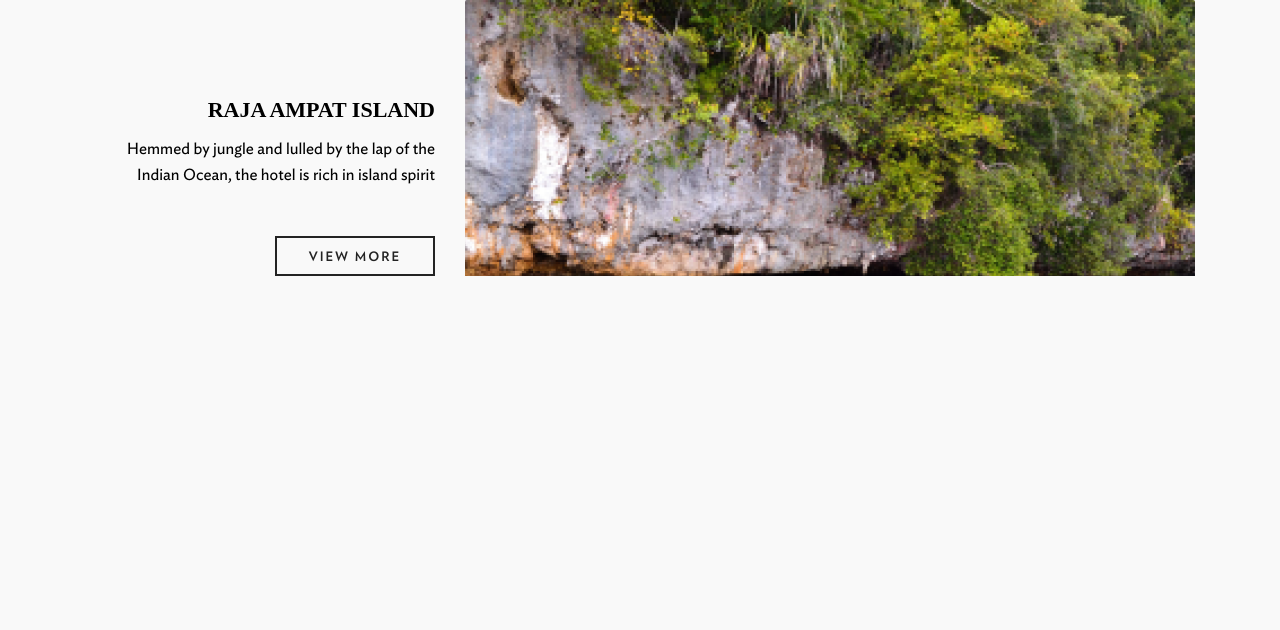
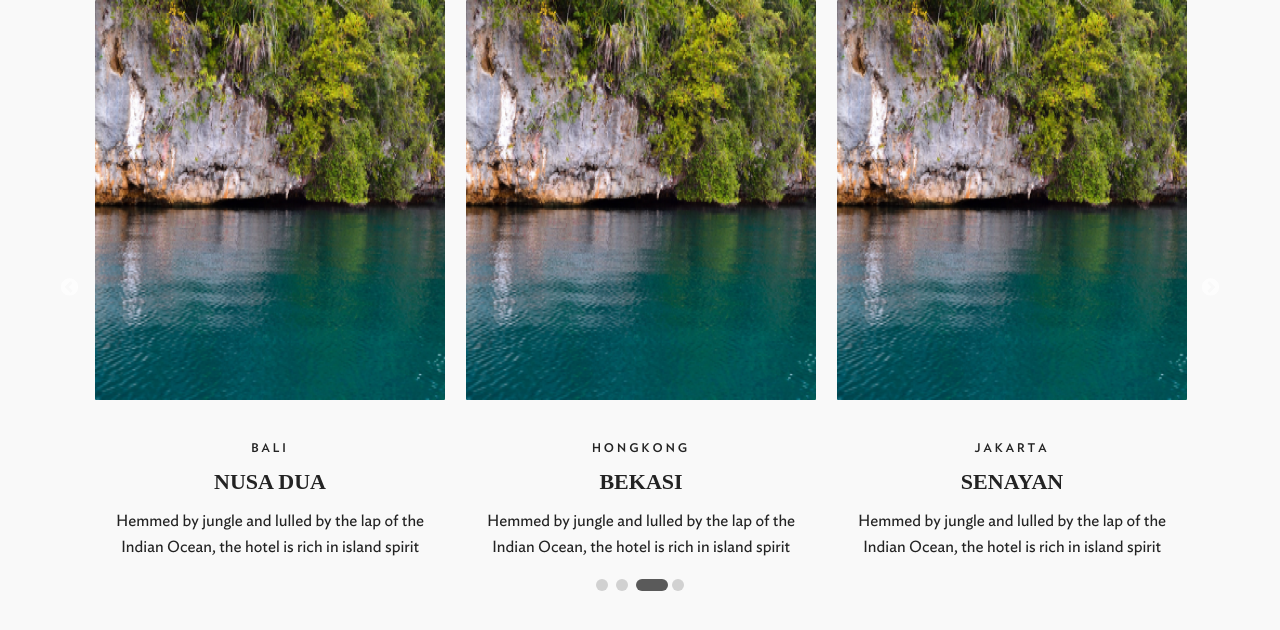
Before and after one commit to clevara-dev-id/the-maj-group-old, a React (Create React App) app: page / in a window 1280 px wide. Shown: the top 630 px of the page. Built offline with nearby package versions, Linux system fonts and the light colour scheme; a web font is replaced by a local one.

Commit message:
Add cardImageTopDownComponent

```diff
--- /dev/null
+++ b/src/components/base_components/base/cardImageTopDown/CardImage.js
@@ -0,0 +1,92 @@
+import React from 'react'
+import styled from 'styled-components'
+import { ButtonOutline } from '..'
+
+const CardImage = props => {
+    return (
+        <Container style={props.containerStyle}>
+            {props.reversed ? (
+                <>
+                    <Group margin="0 0 48px 0" style={props.groupStyle}>
+                        <Caps1>{props.caps}</Caps1>
+                        <H2>{props.head}</H2>
+                        <P width="350px">{props.desc}</P>
+                    </Group>
+                    <img
+                        src={props.image}
+                        style={{width: "350px", height: "400px", ...props.imageStyle}}
+                        alt="card-img-top-down"
+                    />
+                </>
+            ) : (
+                <>
+                    <img
+                        src={props.image}
+                        style={{width: "350px", height: "400px",...props.imageStyle}}
+                        alt="card-img-top-down"
+                    />
+                    <Group margin="40px 0 0 0" style={props.groupStyle}>
+                        <Caps1>{props.caps}</Caps1>
+                        <H2>{props.head}</H2>
+                        <P width="350px">{props.desc}</P>
+                    </Group>
+                </>
+            )}
+            {/* <Button
+                margin={props.reversed? "40px 0 0 0": "48px 0 0 0"}
+                buttonName="View More"
+                {...props}
+            /> */}
+        </Container>
+    )
+}
+
+const Container = styled.div(
+    props => ({
+        display: "flex",
+        flexDirection: "column",
+        alignItems: "center",
+        margin: props.margin,
+        padding: props.padding,
+        boxSizing: "border-box"
+    })
+)
+
+const Group = styled.div(
+    props => ({
+        textAlign: "center",
+        margin: props.margin,
+        padding: props.padding,
+    })
+)
+
+const Caps1 = styled.h5(
+    props => ({
+        textTransform: "uppercase",
+        margin: props.margin,
+        padding: props.padding
+    })
+)
+
+const H2 = styled.h2(
+    props => ({
+        textTransform: "uppercase",
+        margin: props.margin,
+        padding: props.padding,
+    })
+)
+
+const P = styled.p(
+    props => ({
+        margin: props.margin,
+        padding: props.padding,
+        width: props.width,
+        height: props.height,
+    })
+)
+
+// const Button = styled(ButtonOutline)`
+//     margin: ${props => props.margin};
+// `;
+
+export default CardImage
--- /dev/null
+++ b/src/components/base_components/base/cardImageTopDown/SliderCardImage.js
@@ -0,0 +1,74 @@
+import React, { Component } from 'react'
+import Slider from "react-slick"
+import styled from 'styled-components'
+import CardImage from './CardImage'
+import './styles.css'
+
+export class SliderCardImage extends Component {
+    constructor(props) {
+        super(props)
+
+        this.state = {
+             localStore: []
+        }
+    }
+
+    static getDerivedStateFromProps(nextProps, prevState) {
+        if (nextProps.store !== prevState.localStore) {
+            console.log(nextProps.store)
+            return {
+                localStore: nextProps.store
+            }
+        }
+    }
+
+    render() {
+
+        const settings = {
+            dots: true,
+            infinite: true,
+            speed: 500,
+            slidesToShow: 3,
+            slidesToScroll: 1,
+            autoplay: true,
+            autoplaySpeed: 2000,
+            pauseOnHover: true,
+            customPaging: i => (
+                <div
+                    id="dots"
+                />
+            )
+        }
+
+        return (
+            <Container id="card-img-top-down">
+                <Slider
+                    {...settings}
+                >
+                    {this.state.localStore && this.state.localStore.map((item, i) => (
+                        <div>
+                            <CardImage
+                                {...this.props}
+                                image={item.image}
+                                caps={item.caps}
+                                head={item.head}
+                                desc={item.desc}
+                            />
+                        </div>
+                    ))}
+                </Slider>
+            </Container>
+        )
+    }
+}
+
+const Container = styled.div(
+    props => ({
+        width: "1111px",
+        height: "652px",
+        margin: props.margin,
+        padding: props.padding,
+    })
+)
+
+export default SliderCardImage
--- /dev/null
+++ b/src/components/base_components/base/cardImageTopDown/styles.css
@@ -0,0 +1,31 @@
+
+#card-img-top-down ul.slick-dots {
+    box-sizing: border-box;
+    margin: 0;
+    padding: 0;
+}
+
+
+#card-img-top-down ul.slick-dots li {
+    margin: 0;
+    padding: 0;
+}
+
+#card-img-top-down ul.slick-dots li.slick-active {
+    margin-right: 16px;
+}
+
+#card-img-top-down #dots {
+    border-radius: 8px;
+    width: 12px;
+    margin: 4px;
+    height: 12px;
+    opacity: 0.25;
+    background-color: #5A5A5A;
+}
+
+#card-img-top-down .slick-active #dots {
+    opacity: 1;
+    width: 32px;
+    margin: 4px;
+}
--- a/src/views/Home.js
+++ b/src/views/Home.js
@@ -22,6 +22,8 @@ import {
   Title,
   CardImageRight,
 } from '../components/base_components/base'
+import CardImage from '../components/base_components/base/cardImageTopDown/CardImage'
+import SliderCardImage from '../components/base_components/base/cardImageTopDown/SliderCardImage'
 
 export default class Home extends Component {
   constructor(props){
@@ -52,13 +54,55 @@ export default class Home extends Component {
           image="http://timpietrusky.com/cdn/army.png"
         /> */}
 
-        <CardImageRight
+        {/* <CardImageRight
           title="RAJA AMPAT ISLAND"
           text="Hemmed by jungle and lulled by the lap of the Indian Ocean, the hotel is rich in island spirit"
           link="#linkTo"
           buttonName="View More"
           background={background}
-        />
+        /> */}
+
+        {/* <CardImage
+          caps="Jakarta"
+          head="Senayan"
+          desc="Hemmed by jungle and lulled by the lap of the Indian Ocean, the hotel is rich in island spirit"
+        /> */}
+
+        <div style={{display: "flex", justifyContent: "center"}}>
+          <SliderCardImage
+            // reversed
+            store={[
+              {
+                id: 1,
+                caps: "Jakarta",
+                head: "Senayan",
+                desc: "Hemmed by jungle and lulled by the lap of the Indian Ocean, the hotel is rich in island spirit",
+                image: background
+              },
+              {
+                id: 2,
+                caps: "Bandung",
+                head: "Dago",
+                desc: "Hemmed by jungle and lulled by the lap of the Indian Ocean, the hotel is rich in island spirit",
+                image: background
+              },
+              {
+                id: 3,
+                caps: "Bali",
+                head: "Nusa Dua",
+                desc: "Hemmed by jungle and lulled by the lap of the Indian Ocean, the hotel is rich in island spirit",
+                image: background
+              },
+              {
+                id: 4,
+                caps: "Hongkong",
+                head: "Bekasi",
+                desc: "Hemmed by jungle and lulled by the lap of the Indian Ocean, the hotel is rich in island spirit",
+                image: background
+              }
+            ]}
+          />
+        </div>
 
       </div>
     )
```
Also changed, not shown: 1 other file (tests, documents, lock files or other folders).
